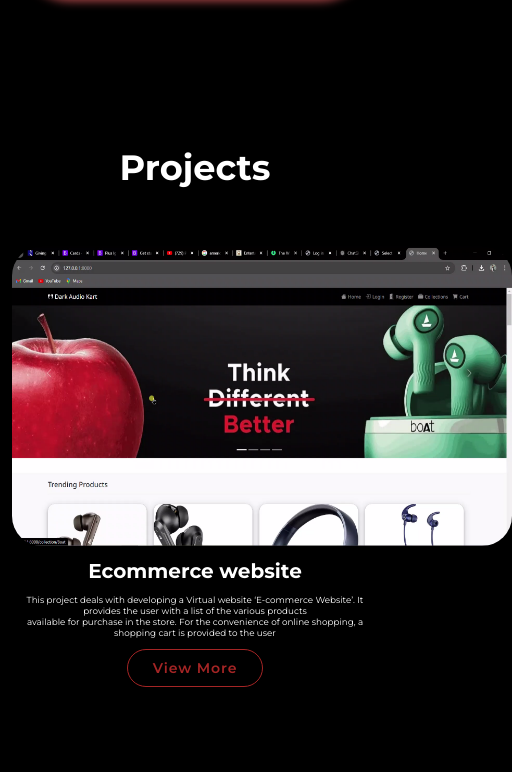
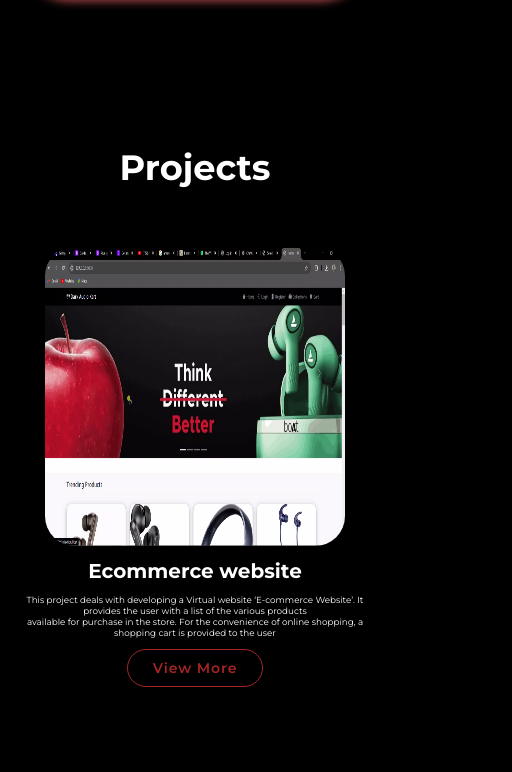
Before and after one commit to bijopv03/BijoPortfolio, a plain HTML site: page index.html in a window 390 px wide. Shown: the part 4826-5598 px from the top of the page, 512 px wide, since content can reach past the window. Drawn offline with nearby package versions, Linux system fonts and the light colour scheme.

Commit message:
Update style.css

```diff
--- a/style.css
+++ b/style.css
@@ -740,5 +740,8 @@ footer .social a:hover{
    .timeline-dot{
     left: 0;
    }
+    #card-img{
+    width: 300px;
+   }
 
 }
```
